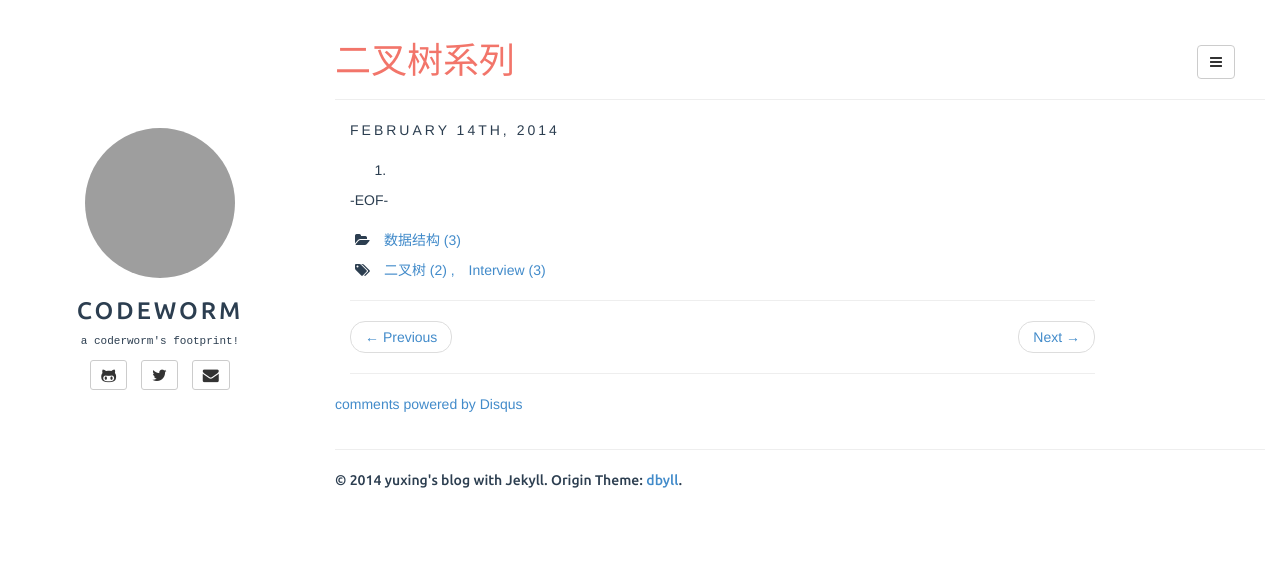
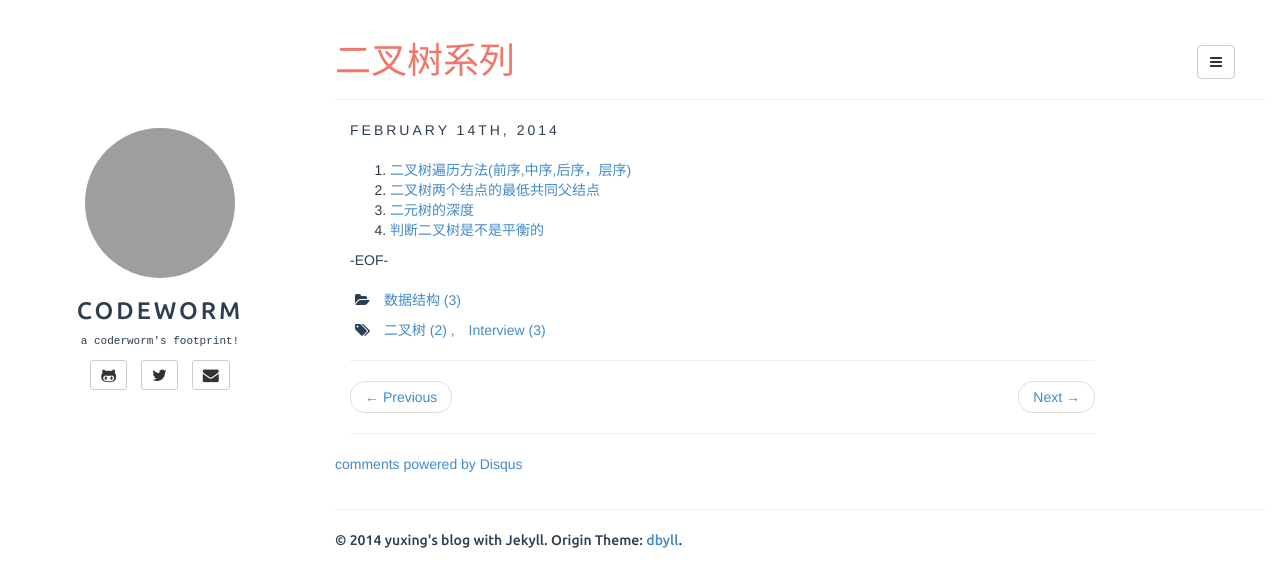
Before and after one commit to yuxingfirst/blog, a Jekyll site: the page built from _posts/algo-datastructure/2014-02-14-bstree-series.md, in a window 1280 px wide. Shown: the top 587 px of the page. Built offline with Jekyll 4.4.1, drawn with Linux system fonts in a browser that asks for light colours; comment, search, counter and statistics services are not loaded; grey boxes are pictures that could not be loaded.

Commit message:
添加索引

```diff
--- a/_posts/algo-datastructure/2014-02-14-bstree-series.md
+++ b/_posts/algo-datastructure/2014-02-14-bstree-series.md
@@ -6,7 +6,10 @@ tags: [二叉树, Interview]
 description:
 ---
 
-1.
+1. [二叉树遍历方法(前序,中序,后序，层序)](http://coderworm.com/%E6%95%B0%E6%8D%AE%E7%BB%93%E6%9E%84/2014/02/13/traversal-bst.html)
+2. [二叉树两个结点的最低共同父结点]()
+3. [二元树的深度]()
+4. [判断二叉树是不是平衡的]()
 
 
 -EOF-
```
Also changed, not shown: _posts/algo-datastructure/2014-02-14-linkedlist-series.md (line endings or trailing spaces).
